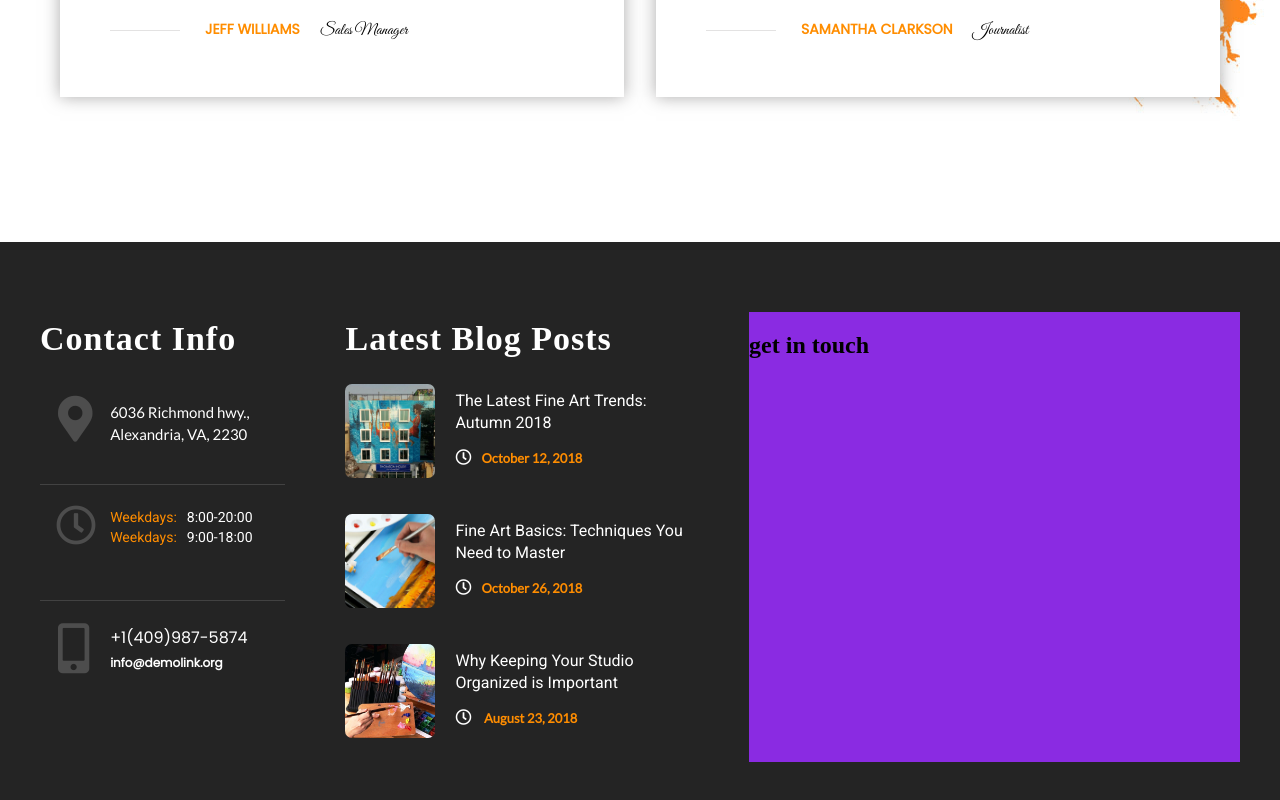
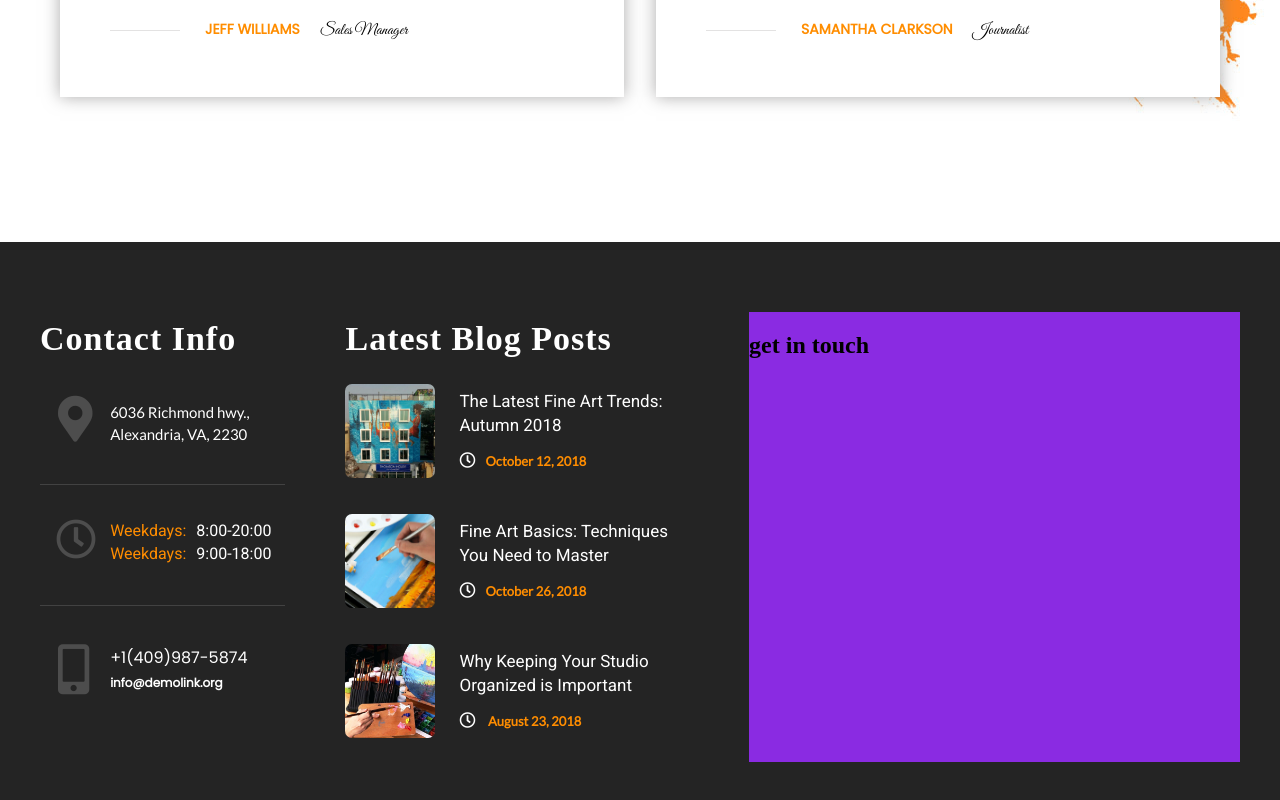
Before and after one commit to ImAshokDev/Brittancy-React-site, a React (Create React App) app: page / in a window 1280 px wide. Shown: the part 3068-3868 px from the top of the page. Built offline with nearby package versions, Linux system fonts and the light colour scheme; a web font is replaced by a local one.

Commit message:
information and blog is updated

```diff
--- a/src/contact/Contact.scss
+++ b/src/contact/Contact.scss
@@ -49,24 +49,24 @@
         }
       }
       .info2 {
-        height: 115px;
+        height: 120px;
         display: grid;
         grid-template-columns: 1.2fr 3fr;
         border-bottom: 1px solid #afabab38;
         .left {
           height: 100px;
           i {
-            margin: 20px 0 0 16px;
+            margin: 34px 0 0 16px;
             font-size: 40px;
             color: #4d4d4d;
           }
         }
         .right {
           height: 80px;
-          padding-top: 20px;
+          padding-top: 32px;
           p {
             margin: 4px 0;
-            font-size: 14px;
+            font-size: 16px;
             font-family: 'roboto';
             span {
               margin-right: 10px;
@@ -81,15 +81,15 @@
         grid-template-columns: 1.2fr 3fr;
         .left {
           i {
-            margin: 22px 0 0 18px;
+            margin: 38px 0 0 18px;
             font-size: 50px;
             text-align: center;
             color: #4d4d4d;
           }
         }
         .right {
-          height: 80px;
-          padding-top: 20px;
+          height: 65px;
+          padding-top: 35px;
           p {
             margin: 4px 0;
             font-size: 16px;
@@ -142,10 +142,10 @@
         .right {
           color: white;
           height: 120px;
-          margin-left: 10px;
+          margin-left: 14px;
           p {
             margin: 16px 0 0 0;
-            font-size: 16px;
+            font-size: 17px;
             font-family: 'roboto';
             line-height: 1.4;
             transition-delay: 0.1s;
```
